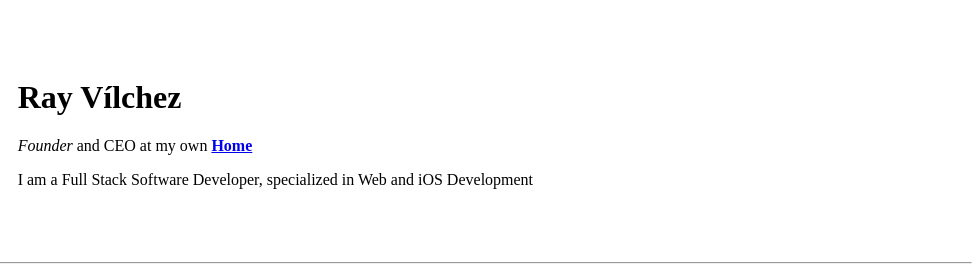
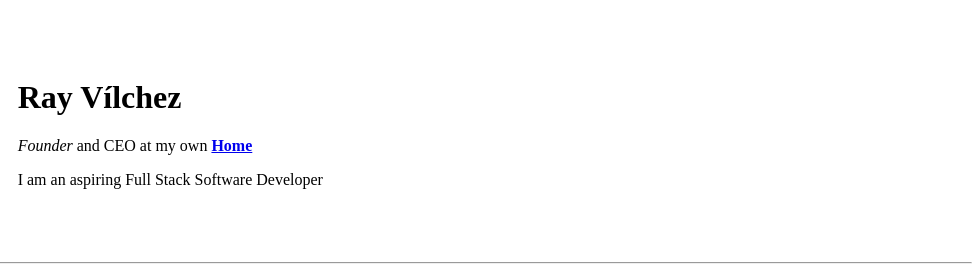
Before and after one commit to rayvilchez/CV, a plain HTML site: page index.html in a window 1280 px wide. Shown: the top 280 px of the page, 300-1280 px from the left. Drawn offline with Linux system fonts and the light colour scheme.

Commit message:
Changes made on the header

```diff
--- a/index.html
+++ b/index.html
@@ -12,7 +12,7 @@
             <td>
                 <h1>Ray Vílchez</h1>
     <p><em>Founder</em> and CEO at my own <strong><a href="https://www.google.co.uk/">Home</a></strong></p>
-    <p>I am a Full Stack Software Developer, specialized in Web and iOS Development</p>
+    <p>I am an aspiring Full Stack Software Developer</p>
             </td>
         </tr>
     </table>
```
